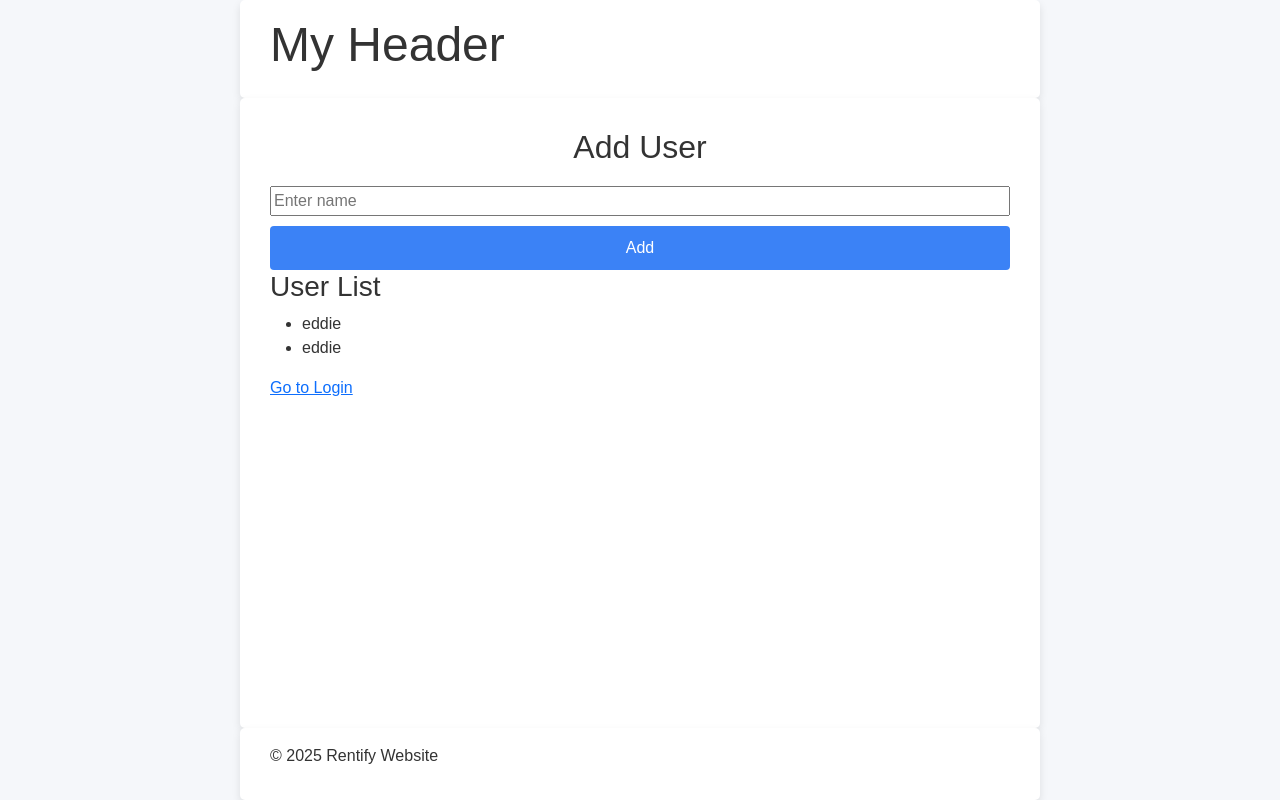
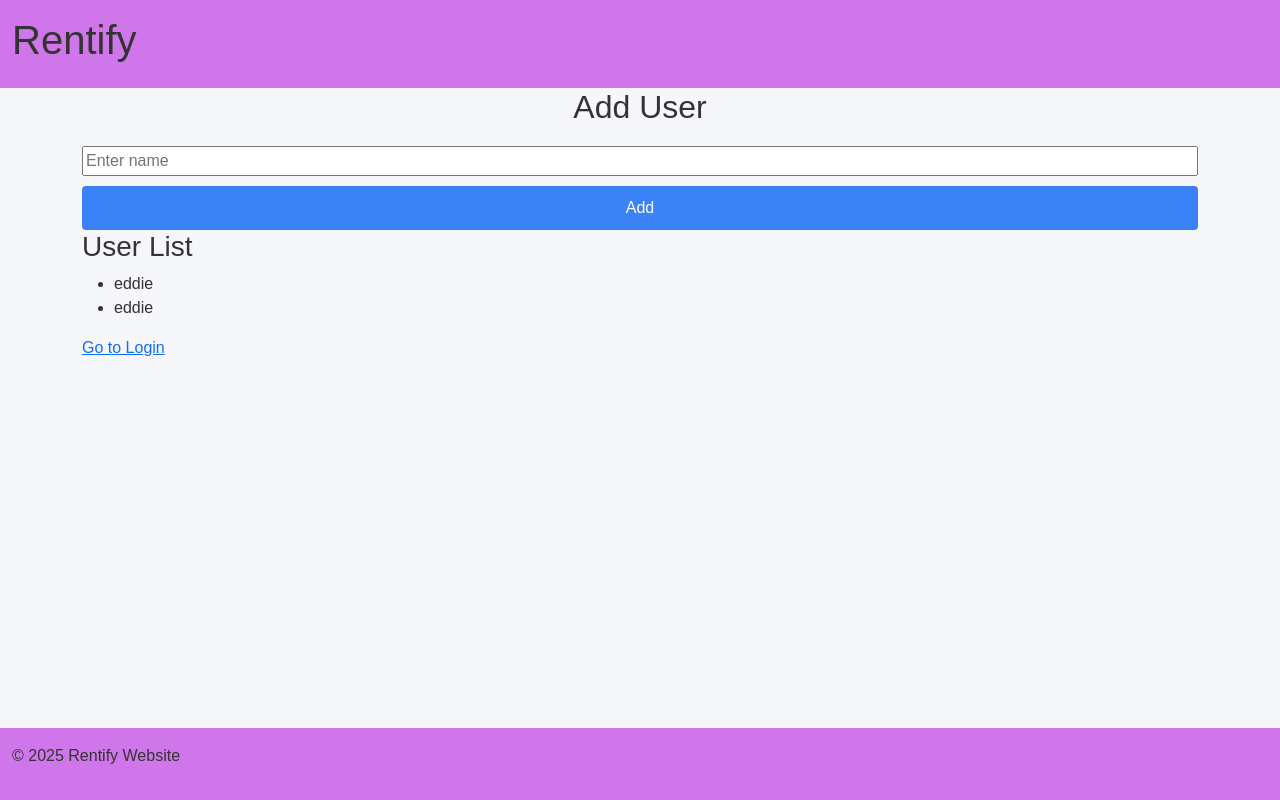
Before and after one commit to EddieLin1/471PROJ, a Flask app: page / in a window 1280 px wide. Run offline with Flask 3, Linux system fonts and the light colour scheme; data comes from the database, SQL or seed files in the repository.

Commit message:
update format again

```diff
--- a/templates/css/styles.css
+++ b/static/css/styles.css
@@ -2,16 +2,6 @@ body {
     font-family: Arial, sans-serif;
     background-color: #f5f7fa;
     color: #333;
-  }
-
-  .container {
-    width: 90%;
-    max-width: 800px;
-    margin: auto;
-    padding: 30px;
-    background-color: #fff;
-    box-shadow: 0 4px 8px rgba(0,0,0,0.1);
-    border-radius: 5px;
   }
 
   h2 {
@@ -63,3 +53,7 @@ body {
   tr:hover {
     background-color: #f1f5f9;
   }
+
+  .purple-bar {
+      background-color: rgb(207, 119, 234);
+    }
--- a/templates/Base.html
+++ b/templates/Base.html
@@ -7,13 +7,14 @@
 
     <!-- bootstrap import -->
     <link href="https://cdn.jsdelivr.net/npm/bootstrap@5.3.2/dist/css/bootstrap.min.css" rel="stylesheet">
-    <link rel="stylesheet" href="css/styles.css">
+    <link rel="stylesheet" href="{{ url_for('static', filename='css/styles.css') }}">
+
 </head>
 <body class="d-flex flex-column min-vh-100">
 
     <!-- Common Header -->
-    <header class="container py-3">
-        <h1 class="display-5">My Header</h1>
+    <header class="purple-bar container-fluid py-3">
+        <h1 class="display-6">Rentify</h1>
     </header>
 
     <!-- Swappable Body Content -->
@@ -23,7 +24,7 @@
     </main>
 
     <!-- Common Footer -->
-    <footer class="container py-3">
+    <footer class="purple-bar container-fluid py-3">
         <p>&copy; 2025 Rentify Website</p>
     </footer>
 
--- a/templates/Login.html
+++ b/templates/Login.html
@@ -3,7 +3,6 @@
 {% block title %}index{% endblock %}
 
 {% block content %}
-<body>
 <div class="container">
   <h2>Rentify Login</h2>
   {% if error %}
@@ -17,5 +16,4 @@
     <button type="submit">Login</button>
   </form>
 </div>
-</body>
 {% endblock %}
--- a/templates/index.html
+++ b/templates/index.html
@@ -3,7 +3,7 @@
 {% block title %}index{% endblock %}
 
 {% block content %}
-<body>
+
 <h2>Add User</h2>
 <form method="post">
     <input name="name" placeholder="Enter name">
@@ -19,5 +19,5 @@
 
 <a href="/login" class="button-class">Go to Login</a>
 
-</body>
+
 {% endblock %}
```
Lines whose indentation alone changed are shown as unchanged.
